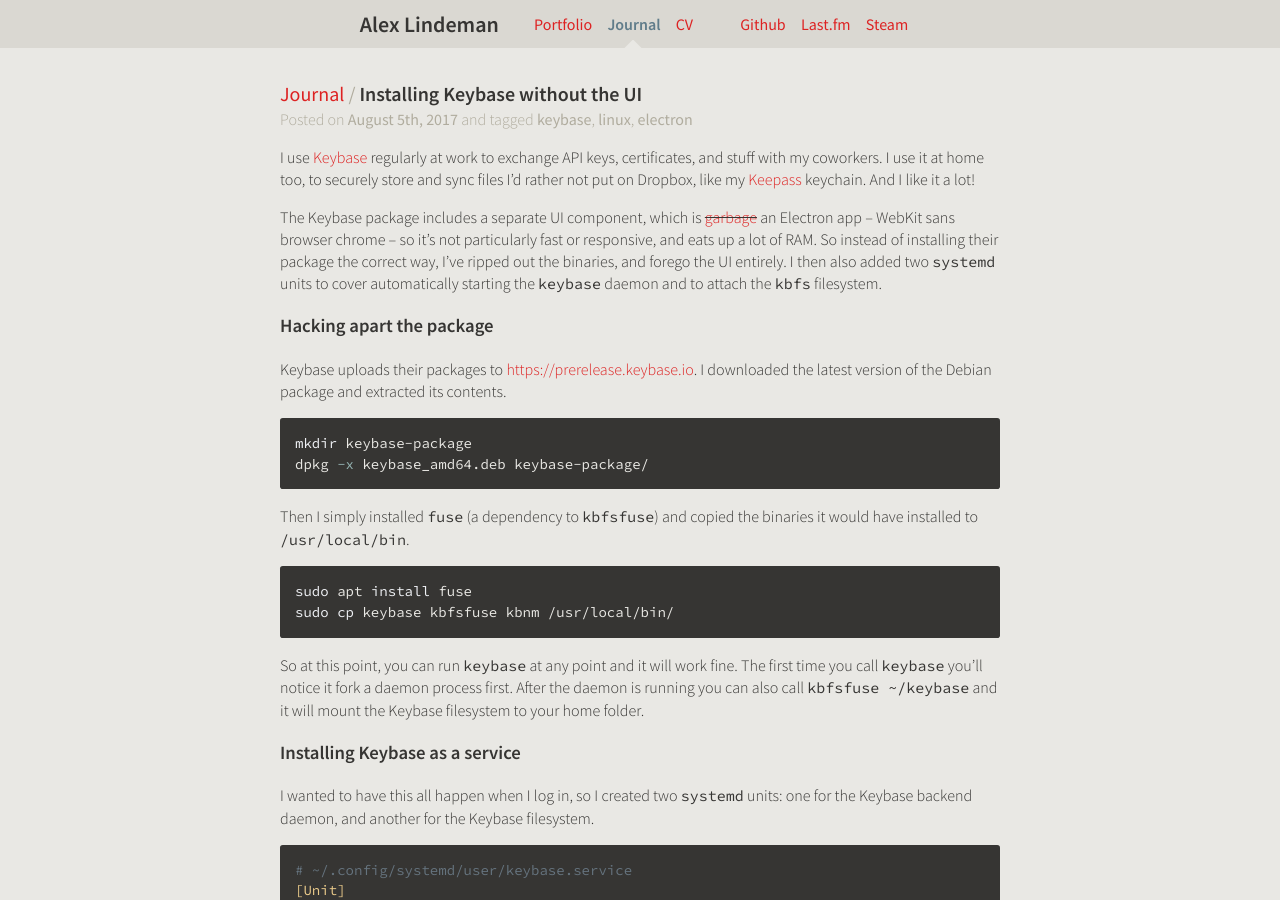
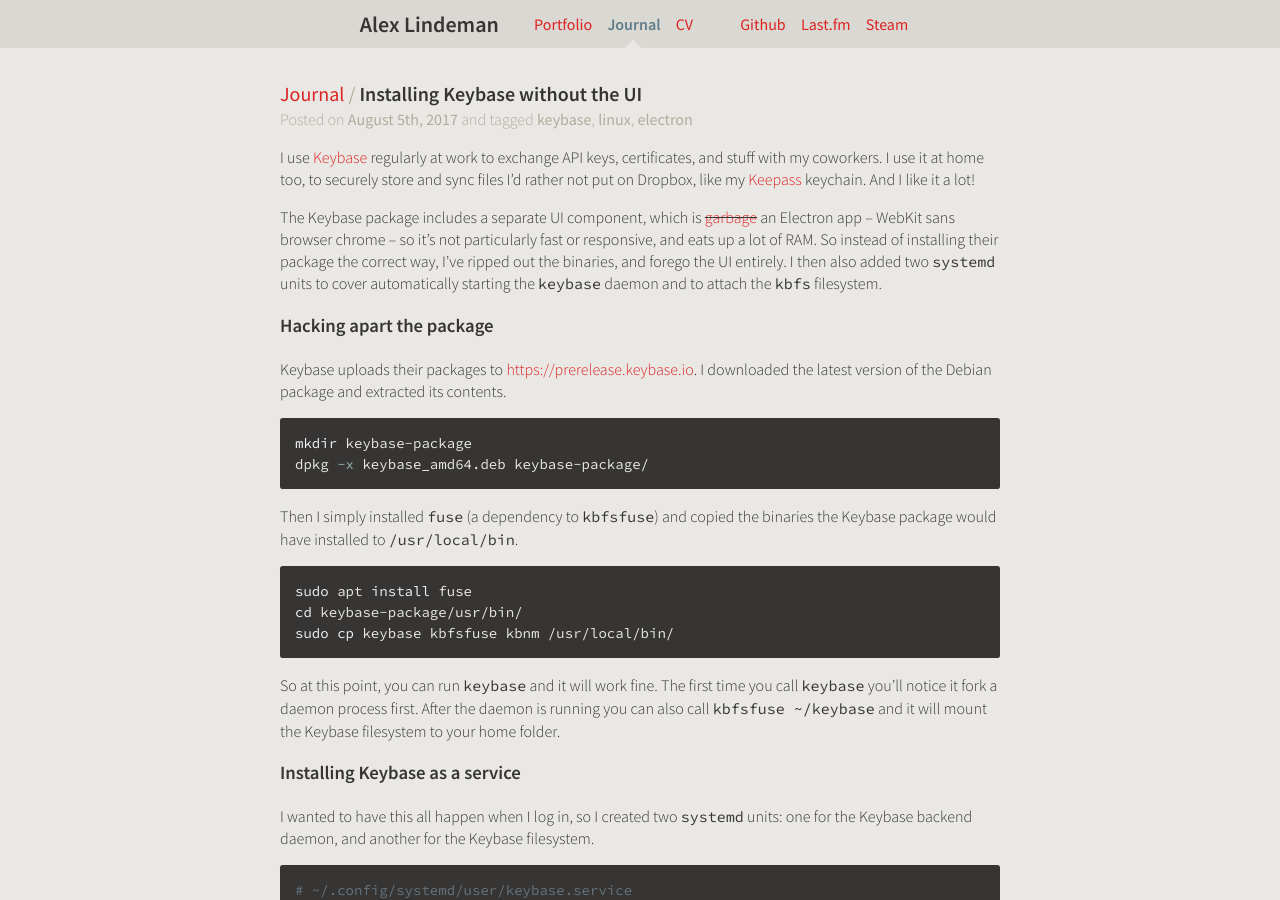
Before and after one commit to aelindeman/aelindeman.github.io, a Jekyll site: the page built from _posts/2017-08-05-installing-keybase-without-ui.md, in a window 1280 px wide and 900 px high. Built offline with Jekyll 4.4.1, drawn with Linux system fonts in a browser that asks for light colours; nearby versions of some CDN libraries.

Commit message:
post: proofreading - installing-keybase-without-ui

````diff
--- a/_posts/2017-08-05-installing-keybase-without-ui.md
+++ b/_posts/2017-08-05-installing-keybase-without-ui.md
@@ -1,6 +1,6 @@
 ---
 title: Installing Keybase without the UI
-excerpt: >
+excerpt: >-
   An experiment liberating the Keybase command line from the packaged, Electron-based UI.
 tags:
   - keybase
@@ -20,14 +20,15 @@
 dpkg -x keybase_amd64.deb keybase-package/
 ```
 
-Then I simply installed `fuse` (a dependency to `kbfsfuse`) and copied the binaries it would have installed to `/usr/local/bin`.
+Then I simply installed `fuse` (a dependency to `kbfsfuse`) and copied the binaries the Keybase package would have installed to `/usr/local/bin`.
 
 ```shell
 sudo apt install fuse
+cd keybase-package/usr/bin/
 sudo cp keybase kbfsfuse kbnm /usr/local/bin/
 ```
 
-So at this point, you can run `keybase` at any point and it will work fine. The first time you call `keybase` you'll notice it fork a daemon process first. After the daemon is running you can also call `kbfsfuse ~/keybase` and it will mount the Keybase filesystem to your home folder.
+So at this point, you can run `keybase` and it will work fine. The first time you call `keybase` you'll notice it fork a daemon process first. After the daemon is running you can also call `kbfsfuse ~/keybase` and it will mount the Keybase filesystem to your home folder.
 
 ### Installing Keybase as a service
 
````
